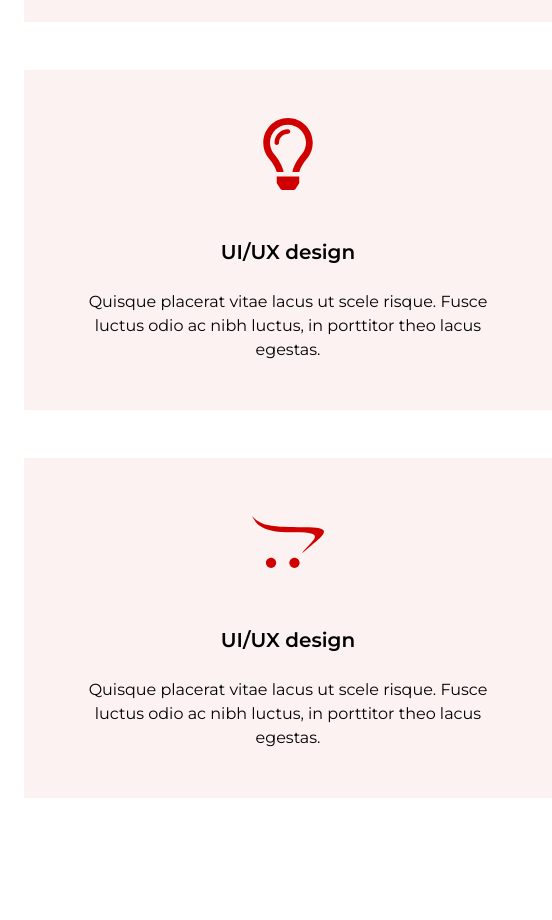
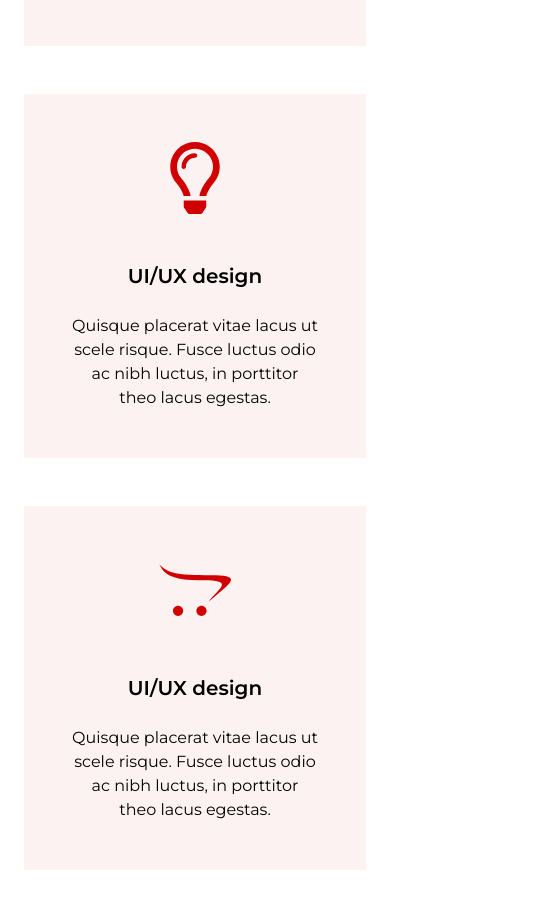
Before and after one commit to chmodx5/portfolio, a Next.js app: page / in a window 390 px wide. Shown: the part 2384-3304 px from the top of the page, 552 px wide, since content can reach past the window. Built offline with nearby package versions, Linux system fonts and the light colour scheme.

Commit message:
small grid fix

```diff
--- a/components/Blocks/Portfolio/PortfolioBlock.jsx
+++ b/components/Blocks/Portfolio/PortfolioBlock.jsx
@@ -11,12 +11,9 @@
         <br />
         <br />
 
-        <div className="grid grid-cols-12 gap-12 ">
+        <div className="grid grid-cols-1 md:grid-cols-3 px-6 md:px-0 gap-12 ">
           {portfolioitems.map((item, index) => (
-            <div
-              key={index}
-              className="col-span-12 sm:col-span-6 md:col-span-4"
-            >
+            <div key={index} className="">
               <PortfolioItem
                 styleTwo
                 key={index}
--- a/components/Blocks/Services/ServicesBlock.jsx
+++ b/components/Blocks/Services/ServicesBlock.jsx
@@ -9,9 +9,9 @@
       <div className="container mx-auto">
         <HeadingWithEffect centered title={title} />
 
-        <div className="grid grid-cols-12 gap-12 mt-10 px-6 md:px-0">
+        <div className="grid grid-cols-1 md:grid-cols-3 gap-12 mt-10 px-6 md:px-0">
           {services.map((service, index) => (
-            <div key={index} className="col-span-12 md:col-span-4 ">
+            <div key={index} className="">
               <ServiceCard
                 icon={service.icon}
                 title={service.title}
```
